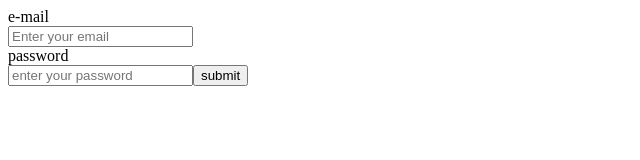
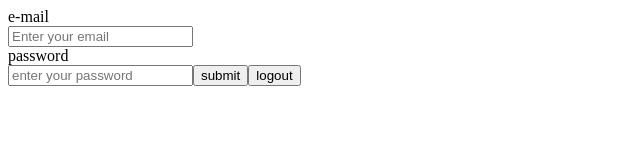
Before and after one commit to marcello-ants/nextjs-apollo-login, a Next.js app: page /login in a window 1280 px wide. Shown: the top 160 px of the page, without its empty margins (0-640 px from the left). Built offline with nearby package versions, Linux system fonts and the light colour scheme.

Commit message:
refactor login mutation

```diff
--- a/pages/login.tsx
+++ b/pages/login.tsx
@@ -1,10 +1,21 @@
 import React from "react"
 import { Formik } from "formik"
-import { useLoginMutation } from "../src/generated/graphql"
+import { useLoginMutation, LoginDocument, useLogoutMutation } from "../src/generated/graphql"
 import withApollo from "../lib/with-apollo"
 
 const Login = () => {
-  const [login] = useLoginMutation()
+  const [logout] = useLogoutMutation()
+  const [loginMutation, {data, loading}] = useLoginMutation(LoginDocument)
+
+  async function submitForm(input: any) {
+    try {
+      await loginMutation(input)
+      if (!loading) console.log(data)
+
+    } catch (error) {
+      console.log(error)
+    }
+  }
 
   return (
     <Formik
@@ -16,8 +27,7 @@ const Login = () => {
             password: values.password
           }
         }
-
-        await login(input)
+        submitForm(input)
         setSubmitting(false)
       }}
       render={({
@@ -54,6 +64,9 @@ const Login = () => {
             <button type="submit" disabled={isSubmitting}>
               submit
             </button>
+            <button onClick={() => logout()}>
+              logout
+            </button>
           </form>
         )
       }}
@@ -62,3 +75,6 @@ const Login = () => {
 }
 
 export default withApollo(Login)
+
+// HOC
+// high order function
```
